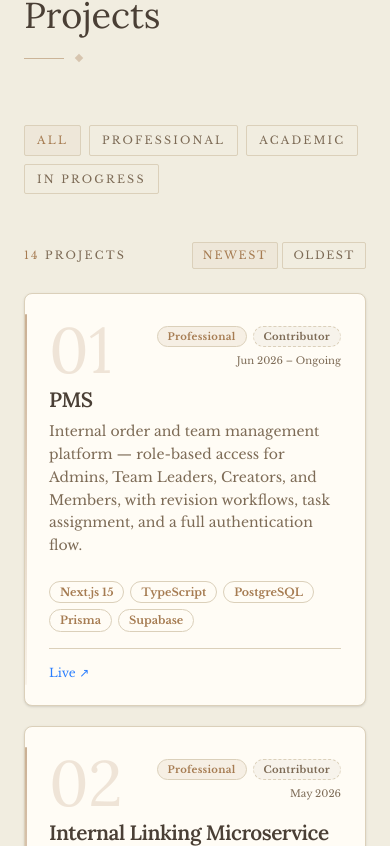
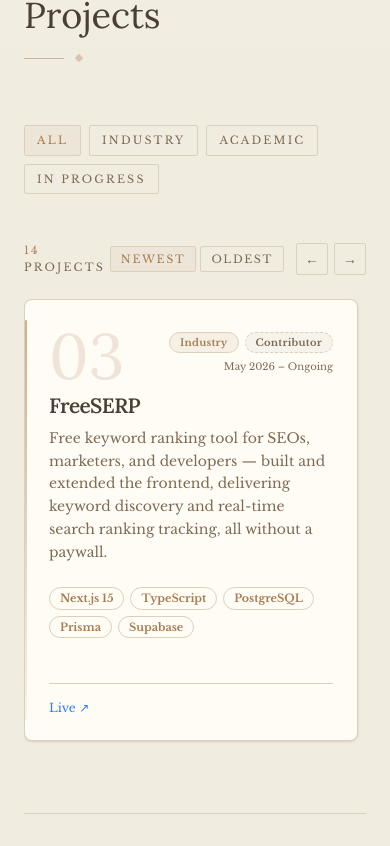
Before and after one commit to Tulsi2004/tm-portfolio, a Next.js app: page / in a window 390 px wide. Shown: the part 4018-4864 px from the top of the page. Built offline with nearby package versions, Linux system fonts and the light colour scheme.

Commit message:
refactor: update project labels from "Professional" to "Industry" and implement carousel functionality in Projects component

```diff
--- a/app/components/Projects.tsx
+++ b/app/components/Projects.tsx
@@ -1,13 +1,13 @@
 "use client";
 
-import { useLayoutEffect, useRef, useState } from "react";
+import { useCallback, useEffect, useLayoutEffect, useRef, useState } from "react";
 import SectionHeader from "./SectionHeader";
 import { Card, CardContent, CardHeader, CardTitle, CardDescription } from "@/components/ui/card";
 import { Badge } from "@/components/ui/badge";
 
 const projects = [
   {
-    label: "Professional",
+    label: "Industry",
     role: "contributing" as const,
     title: "PMS",
     period: "Jun 2026 – Ongoing",
@@ -19,7 +19,7 @@
     repo: null,
   },
   {
-    label: "Professional",
+    label: "Industry",
     role: "contributing" as const,
     title: "Internal Linking Microservice",
     period: "May 2026",
@@ -31,7 +31,7 @@
     repo: null,
   },
   {
-    label: "Professional",
+    label: "Industry",
     role: "contributing" as const,
     title: "FreeSERP",
     period: "May 2026 – Ongoing",
@@ -43,7 +43,7 @@
     repo: null,
   },
   {
-    label: "Professional",
+    label: "Industry",
     role: "contributing" as const,
     title: "CRM",
     period: "May 2026 – Ongoing",
@@ -55,7 +55,7 @@
     repo: null,
   },
   {
-    label: "Professional",
+    label: "Industry",
     role: "built" as const,
     title: "Dev Config Manager",
     period: "Apr 2026",
@@ -67,7 +67,7 @@
     repo: null,
   },
   {
-    label: "Professional",
+    label: "Industry",
     role: "built" as const,
     title: "Fiverr Audit Log Extension",
     period: "Mar 2026",
@@ -79,7 +79,7 @@
     repo: null,
   },
   {
-    label: "Professional",
+    label: "Industry",
     role: "contributing" as const,
     title: "Employee Portal",
     period: "Feb 2026 – Ongoing",
@@ -91,7 +91,7 @@
     repo: null,
   },
   {
-    label: "Professional",
+    label: "Industry",
     role: "contributing" as const,
     title: "Local Rank Reports",
     period: "Feb 2026",
@@ -103,7 +103,7 @@
     repo: null,
   },
   {
-    label: "Professional",
+    label: "Industry",
     role: "built" as const,
     title: "Talent Corner JobPortal",
     period: "Sep 2025 – Dec 2025",
@@ -115,7 +115,7 @@
     repo: null,
   },
   {
-    label: "Professional",
+    label: "Industry",
     role: "built" as const,
     title: "Growbit",
     period: "Jul 2025 – Aug 2025",
@@ -127,7 +127,7 @@
     repo: null,
   },
   {
-    label: "Professional",
+    label: "Industry",
     role: "contributing" as const,
     title: "Saarthi360",
     period: "May 2025 – Jul 2025",
@@ -210,25 +210,28 @@
 ];
 
 const labelStyles: Record<string, string> = {
-  Professional:      "text-primary border-primary/50 bg-primary/10",
+  Industry:      "text-primary border-primary/50 bg-primary/10",
   "Academic": "text-muted-foreground border-border bg-muted",
   Personal:          "text-sky-700 border-sky-400/50 bg-sky-50",
   "In Progress":     "text-amber-700 border-amber-400/50 bg-amber-50",
 };
 
 const labelAccent: Record<string, string> = {
-  Professional:      "linear-gradient(to bottom, #a67c52, rgba(166,124,82,0.12))",
+  Industry:      "linear-gradient(to bottom, #a67c52, rgba(166,124,82,0.12))",
   "Academic": "linear-gradient(to bottom, #8a9099, rgba(138,144,153,0.12))",
   "In Progress":     "linear-gradient(to bottom, #b07d2a, rgba(176,125,42,0.12))",
   Personal:          "linear-gradient(to bottom, #5b8dd9, rgba(91,141,217,0.12))",
 };
 
-const FILTERS = ["All", "Professional", "Academic", "In Progress"] as const;
+const FILTERS = ["All", "Industry", "Academic", "In Progress"] as const;
 type Filter = (typeof FILTERS)[number];
 type Sort = "newest" | "oldest";
 
 export default function Projects() {
   const containerRef = useRef<HTMLDivElement>(null);
+  const scrollRef = useRef<HTMLDivElement>(null);
+  const timerRef = useRef<ReturnType<typeof setInterval> | null>(null);
+  const pauseRef = useRef<ReturnType<typeof setTimeout> | null>(null);
   const [filter, setFilter] = useState<Filter>("All");
   const [sort, setSort] = useState<Sort>("newest");
 
@@ -239,6 +242,53 @@
         ? b.sortDate.localeCompare(a.sortDate)
         : a.sortDate.localeCompare(b.sortDate)
     );
+
+  const advance = useCallback(() => {
+    const el = scrollRef.current;
+    if (!el) return;
+    const card = el.querySelector<HTMLElement>("[data-card]");
+    const amount = card ? card.offsetWidth + 20 : el.clientWidth;
+    const atEnd = el.scrollLeft + el.clientWidth >= el.scrollWidth - 4;
+    if (atEnd) {
+      el.scrollTo({ left: 0, behavior: "smooth" });
+    } else {
+      el.scrollBy({ left: amount, behavior: "smooth" });
+    }
+  }, []);
+
+  const stopAuto = useCallback(() => {
+    if (timerRef.current) { clearInterval(timerRef.current); timerRef.current = null; }
+  }, []);
+
+  const startAuto = useCallback(() => {
+    stopAuto();
+    timerRef.current = setInterval(advance, 3000);
+  }, [advance, stopAuto]);
+
+  const scrollCarousel = (dir: "prev" | "next") => {
+    const el = scrollRef.current;
+    if (!el) return;
+    stopAuto();
+    if (pauseRef.current) clearTimeout(pauseRef.current);
+    const card = el.querySelector<HTMLElement>("[data-card]");
+    const amount = card ? card.offsetWidth + 20 : el.clientWidth;
+    if (dir === "next") {
+      const atEnd = el.scrollLeft + el.clientWidth >= el.scrollWidth - 4;
+      el.scrollTo({ left: atEnd ? 0 : el.scrollLeft + amount, behavior: "smooth" });
+    } else {
+      el.scrollBy({ left: -amount, behavior: "smooth" });
+    }
+    pauseRef.current = setTimeout(startAuto, 8000);
+  };
+
+  useEffect(() => {
+    startAuto();
+    return () => { stopAuto(); if (pauseRef.current) clearTimeout(pauseRef.current); };
+  }, [startAuto, stopAuto]);
+
+  useLayoutEffect(() => {
+    if (scrollRef.current) scrollRef.current.scrollLeft = 0;
+  }, [filter, sort]);
 
   useLayoutEffect(() => {
     const el = containerRef.current;
@@ -299,12 +349,13 @@
           ))}
         </div>
 
-        {/* Count + sort row */}
+        {/* Count + sort + arrows row */}
         <div className="flex items-center justify-between mb-6">
           <span className="font-body text-[11px] tracking-[0.2em] uppercase text-muted-foreground">
             <span className="text-primary">{visible.length}</span>
             {" "}project{visible.length !== 1 ? "s" : ""}
           </span>
+          <div className="flex items-center gap-3">
             <div className="flex gap-1">
               {(["newest", "oldest"] as const).map((s) => (
                 <button
@@ -320,21 +371,41 @@
                 </button>
               ))}
             </div>
+            <div className="flex gap-1.5">
+              <button
+                onClick={() => scrollCarousel("prev")}
+                aria-label="Previous"
+                className="w-8 h-8 flex items-center justify-center border border-border rounded-sm text-muted-foreground hover:text-primary hover:border-primary/40 transition-colors duration-200 text-sm"
+              >
+                ←
+              </button>
+              <button
+                onClick={() => scrollCarousel("next")}
+                aria-label="Next"
+                className="w-8 h-8 flex items-center justify-center border border-border rounded-sm text-muted-foreground hover:text-primary hover:border-primary/40 transition-colors duration-200 text-sm"
+              >
+                →
+              </button>
+            </div>
+          </div>
         </div>
 
-        {/* Cards grid — 3 equal columns */}
-        <div className="grid grid-cols-1 sm:grid-cols-2 lg:grid-cols-3 gap-5">
+        {/* Cards carousel */}
+        <div
+          ref={scrollRef}
+          className="flex gap-5 overflow-x-auto scroll-smooth snap-x snap-mandatory pb-2 [scrollbar-width:none] [&::-webkit-scrollbar]:hidden"
+        >
           {visible.map(({ label, role, title, period, description, tech, demo, repo }, i) => (
               <Card
                 key={title}
-                data-animate
+                data-card
                 style={{ transitionDelay: `${(i % 3) * 100}ms` }}
-                className="group relative flex flex-col hover:-translate-y-1 transition-all duration-300 hover:shadow-[0_4px_22px_rgba(166,124,82,0.14)] border-border"
+                className="flex-none w-[min(calc(100vw-3.5rem),22rem)] sm:w-[calc(50%-0.625rem)] lg:w-[calc(33.333%-0.833rem)] snap-start group relative flex flex-col hover:-translate-y-1 transition-all duration-300 hover:shadow-[0_4px_22px_rgba(166,124,82,0.14)] border-border"
               >
                 {/* Label-coloured left accent bar */}
                 <div
                   className="absolute left-0 top-5 bottom-5 w-0.5 rounded-full opacity-60 group-hover:opacity-100 transition-opacity duration-300"
-                  style={{ background: labelAccent[label] ?? labelAccent["Professional"] }}
+                  style={{ background: labelAccent[label] ?? labelAccent["Industry"] }}
                 />
 
                 <CardHeader className="pl-6">
@@ -409,7 +480,7 @@
                 </CardContent>
               </Card>
             ))}
-        </div>
+        </div>{/* end carousel */}
 
         {/* Mini Projects */}
         <div className="mt-16 pt-10 border-t border-border">
```
Lines whose indentation alone changed are shown as unchanged.
